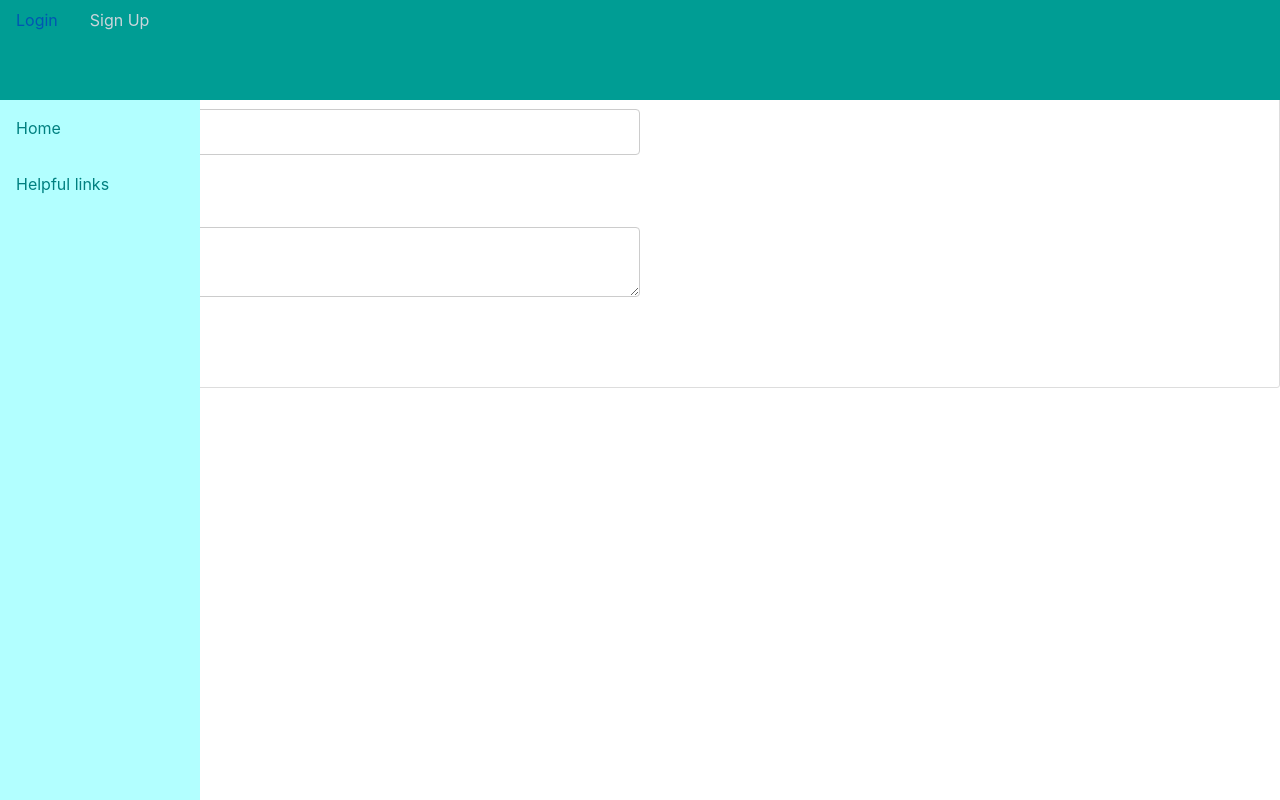
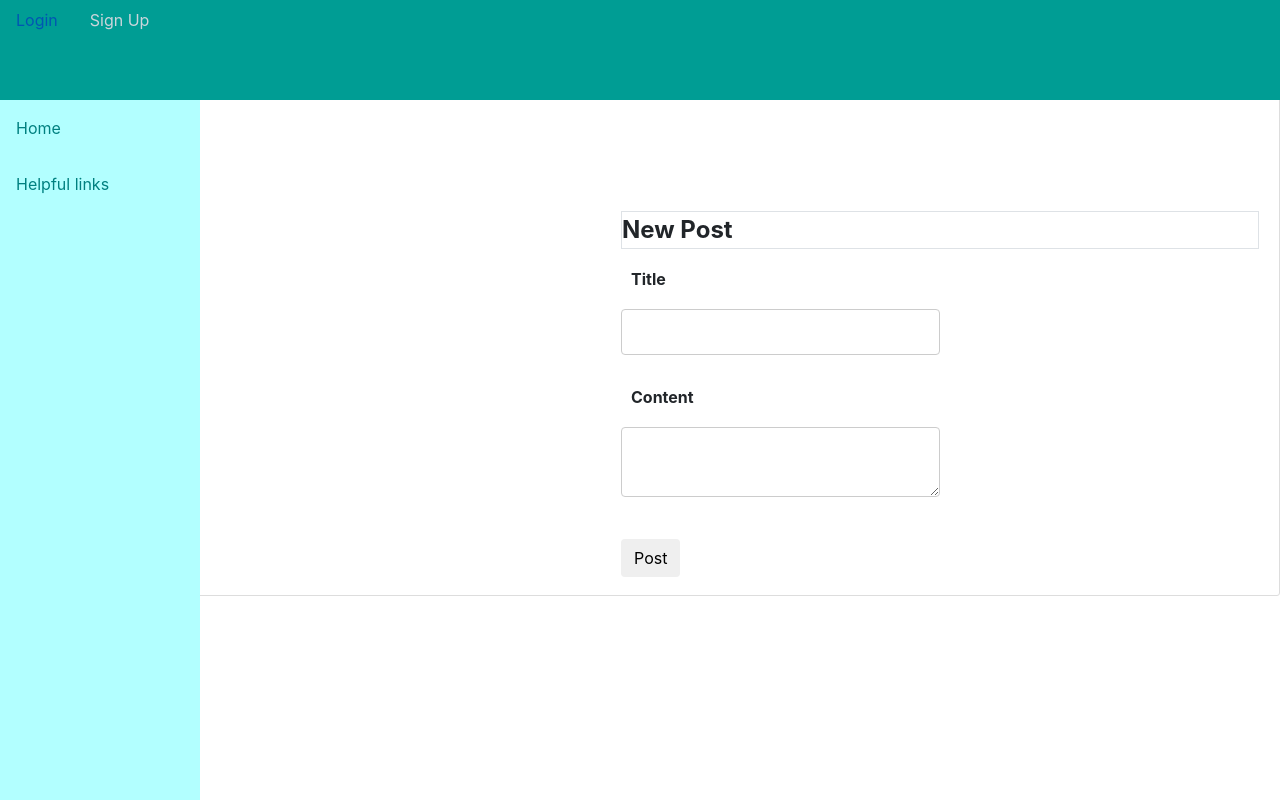
Before and after one commit to Ivy-Chelsea/DevConnect, a Flask app: template scp/templates/create_post.html in a window 1280 px wide. Run offline with Flask 3, Linux system fonts and the light colour scheme; the template is opened without the code that fills it: values that come from a table or form of the project are taken from there, others are empty; some libraries are stand-ins or nearby versions.

Commit message:
style fieldset section

```diff
--- a/scp/static/home.css
+++ b/scp/static/home.css
@@ -72,3 +72,11 @@ nav-link:hover {
 	border: 1px solid #ccc;
 	border-radius: 4px;
 }
+
+.fieldset {
+    display: block;
+    margin-bottom: 8px;
+    font-weight: bold;
+    margin-left: 600px;
+    margin-top: 200px;
+}
```
